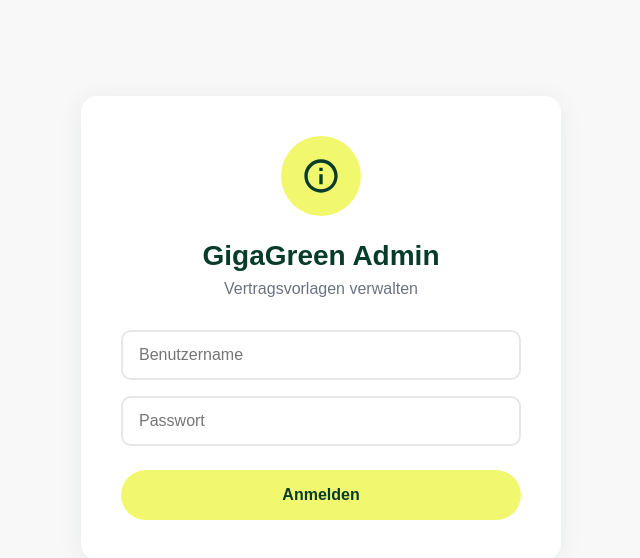
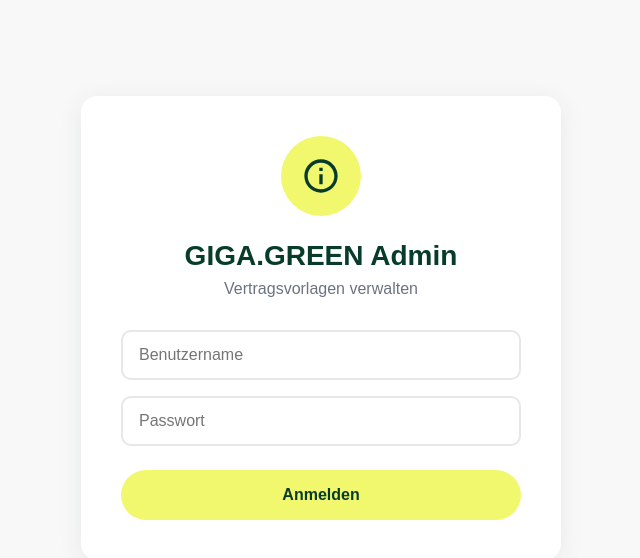
Before and after one commit to Eddieklickstark/gigagreen-vertraege, a Next.js app: page /admin in a window 1280 px wide. Shown: the top 558 px of the page, without its empty margins (319-959 px from the left). Built offline with nearby package versions, Linux system fonts and the light colour scheme.

Commit message:
Rename GigaGreen to GIGA.GREEN per brand guidelines
Co-Authored-By: Claude Opus 4.5 <noreply@anthropic.com>

```diff
--- a/app/admin/page.js
+++ b/app/admin/page.js
@@ -195,7 +195,7 @@ export default function AdminPage() {
                 </svg>
               </div>
             </div>
-            <h1 className="login-title">GigaGreen Admin</h1>
+            <h1 className="login-title">GIGA.GREEN Admin</h1>
             <p className="login-subtitle">Vertragsvorlagen verwalten</p>
 
             <form onSubmit={handleLogin} className="login-form">
@@ -234,7 +234,7 @@ export default function AdminPage() {
         <div className="dashboard">
           <header className="admin-header">
             <h1 className="admin-title">Vertragsvorlagen</h1>
-            <p className="admin-subtitle">GigaGreen Admin-Bereich</p>
+            <p className="admin-subtitle">GIGA.GREEN Admin-Bereich</p>
           </header>
 
           <div className="card">
--- a/app/layout.js
+++ b/app/layout.js
@@ -1,5 +1,5 @@
 export const metadata = {
-  title: 'GigaGreen Vertragsvorlagen',
+  title: 'GIGA.GREEN Vertragsvorlagen',
   description: 'Verwaltung der Vertragsvorlagen',
 };
 
```
